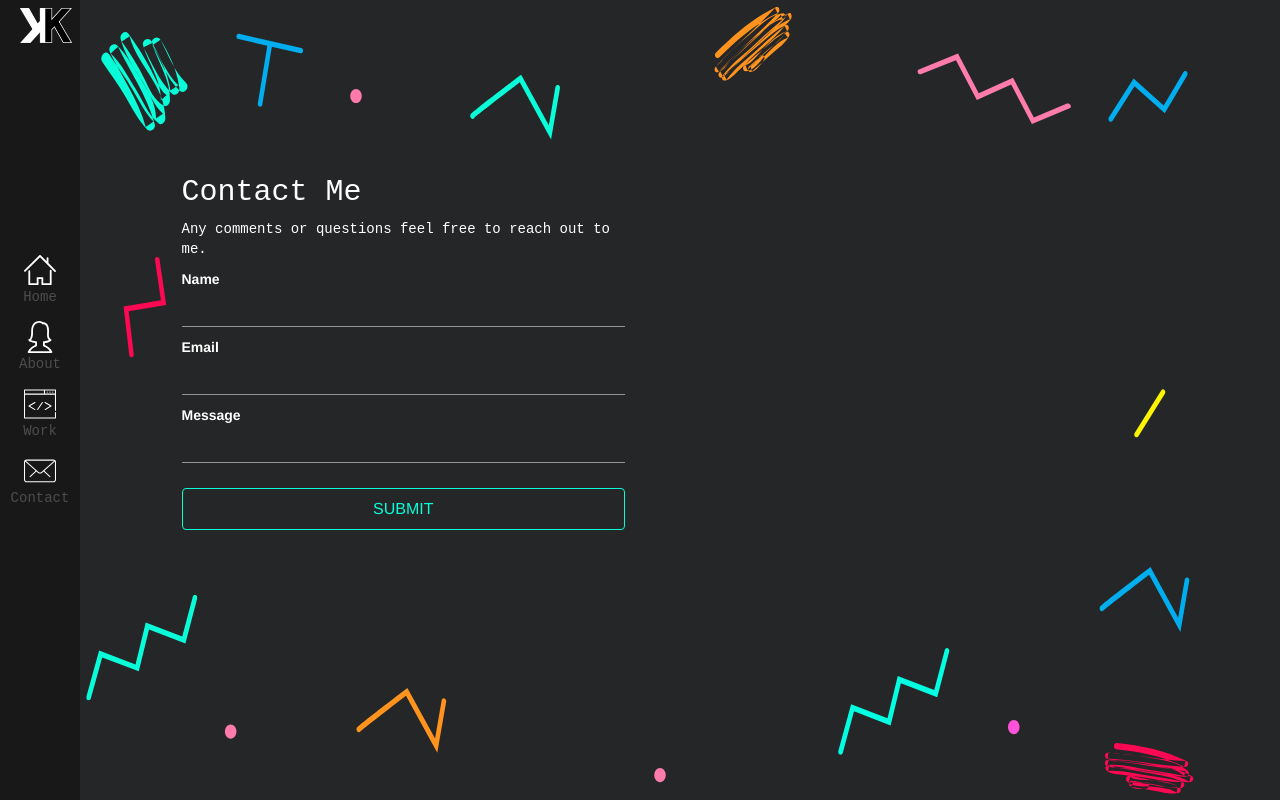
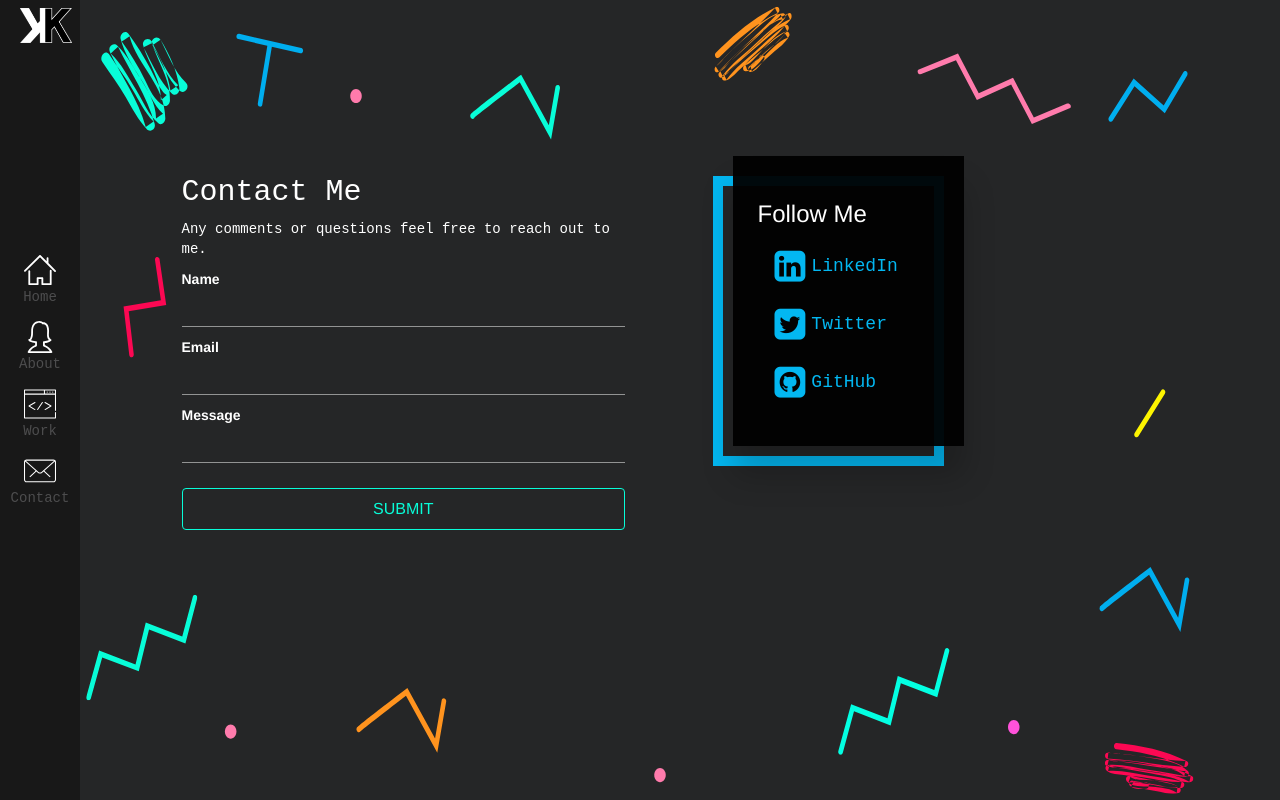
Before and after one commit to KMK73/portfolio, a React app: page /contact in a window 1280 px wide. Built offline with nearby package versions, Linux system fonts and the light colour scheme.

Commit message:
contact social links

```diff
--- a/src/components/Contact.js
+++ b/src/components/Contact.js
@@ -43,7 +43,39 @@ class Contact extends Component {
                      </form>
                 </Col>
                 <Col xs={12} sm={12} md={6} className="content-col">
+                  <div className="social-links">
 
+
+                      <Col xs={12} sm={6} md={6}>
+                        <div className="box box--front" id="box1">
+                          <div className="border"></div>
+                          <div className="content">
+                            <h3>Follow Me</h3>
+
+                            <ul>
+                              <li>
+                                <Button bsStyle="link" bsSize="large" href="https://www.linkedin.com/in/kelsey-kjeldsen/" target="_blank"  >
+                                  <i className="fa fa-linkedin-square fa-2x" aria-hidden="true"></i>
+                                     <span>LinkedIn</span>
+                                </Button>
+                              </li>
+                              <li>
+                                <Button bsStyle="link" bsSize="large" href="https://twitter.com/TheCouchCoder" target="_blank" >
+                                  <i className="fa fa-twitter-square fa-2x" aria-hidden="true"></i>
+                                   <span>Twitter</span>
+                                </Button>
+                              </li>
+                              <li>
+                                <Button bsStyle="link" bsSize="large" href="https://github.com/KMK73/" target="_blank" >
+                                  <i className="fa fa-github-square fa-2x" aria-hidden="true"></i>
+                                     <span>GitHub</span>
+                                </Button>
+                              </li>
+                            </ul>
+                          </div>
+                        </div>
+                      </Col>
+                  </div>
                 </Col>
               </Row>
             </Grid>
--- a/src/index.scss
+++ b/src/index.scss
@@ -84,14 +84,7 @@ html, body {
    -moz-align-self: center;
    align-self: center;
  }
- @keyframes App-logo-spin {
-   from {
-     transform: rotate(0deg);
-   }
-   to {
-     transform: rotate(360deg);
-   }
- }
+
  @-webkit-keyframes fadein {
    from {
      opacity: 0;
--- a/src/scss/App.scss
+++ b/src/scss/App.scss
@@ -72,12 +72,12 @@ h2 {
 
 //left and right section spacers
 .text-col {
-  margin-top: 20vh;
+  margin-top: 10vh;
   padding-left: 15%;
   text-align: left;
 }
 .content-col {
-  margin-top: 20vh;
+  margin-top: 10vh;
 }
 
 // Tablet Responsive
--- a/src/scss/contact.scss
+++ b/src/scss/contact.scss
@@ -39,4 +39,137 @@
     margin-top: 15px;
   }
 
+  .front-back {
+    // display: flex;
+    // justify-content: flex-end;
+    text-align: left;
+    h4{
+      padding-bottom: 0.5em;
+      margin: 1em 0;
+      font-size: 16px;
+      border-bottom: 1px solid white;
+      text-transform: uppercase;
+    }
+    ul {
+      padding: 0;
+      margin: 0;
+      list-style: none;
+    }
+  }
+  .social-links{
+    .btn-link{
+      color: #03b7f1;
+    }
+      margin-left: 10%;
+      .fa {
+        vertical-align: middle;
+      }
+      span{
+        margin-left: 6px;
+      }
+  }
+  #box1 {
+    visibility: visible;
+    -webkit-transform: translateX(0) scale(1);
+    transform: translateX(0) scale(1);
+    opacity: 1;
+    -webkit-transition: -webkit-transform 1s ease 0s, opacity 1s ease 0s;
+    transition: transform 1s ease 0s, opacity 1s ease 0s;
+    margin-right:20px;
+    .border {
+      border-color: #03b7f1;
+      opacity: 1;
+      transform: translate(-20px, 20px);
+    }
+    h3 {
+      text-align: left;
+    }
+    ul{
+      list-style: none;
+      text-align: left;
+      padding-left: 0;
+    }
+
+  }
+  .box {
+    // max-width: 250px;
+    .content {
+      padding: 25px;
+      background: rgba(0, 0, 0, 0.95);
+      position: relative;
+      z-index: 1;
+      color: white;
+      box-shadow: 0px 30px 30px 0px rgba(0, 0, 0, 0.2);
+      max-width: 500px;
+      margin: 0 auto;
+    }
+    .border {
+      position: absolute;
+      transform: translate(0);
+      display: block;
+      height: 100%;
+      width: 100%;
+      border-width: 10px;
+      border-style: solid;
+      content: '';
+      z-index: 1;
+      transition: transform ease 0.8s;
+      opacity: 0;
+    }
+    .box--front {
+      margin-right: 5%;
+      width: 50%;
+      h3 {
+        color: #00FFD4;
+        margin: 0;
+        text-transform: uppercase;
+      }
+    }
+    .box--back {
+      visibility: visible;
+      -webkit-transform: translateX(0) scale(1);
+      opacity: 1;
+      transform: translateX(0) scale(1);
+      opacity: 1;
+      -webkit-transition: -webkit-transform 1s ease 0s, opacity 1s ease 0s;
+      transition: transform 1s ease 0s, opacity 1s ease 0s;
+      position: relative;
+    }
+  }
+
+  #box2 {
+      .border {
+        border-color: #03b6f0;
+        opacity: 1;
+        transform: translate(-20px, 20px);
+      }
+
+  }
+
+  @media (max-width: $tabletSize){
+    .front-back {
+      margin-left: 2%;
+      margin-right: 2%;
+    }
+  }
+  @media (max-width: 600px){
+    .front-back {
+      display: block;
+      .box {
+        width: 90%;
+        margin: 0 auto;
+        margin-top: 50px;
+      }
+    }
+    #box1 {
+      border: 2px solid #00FFD4;
+    }
+    #box2 {
+      border: 2px solid #03b6f0;
+    }
+    .border {
+      display: none !important;
+    }
+  }
+
 }
```
